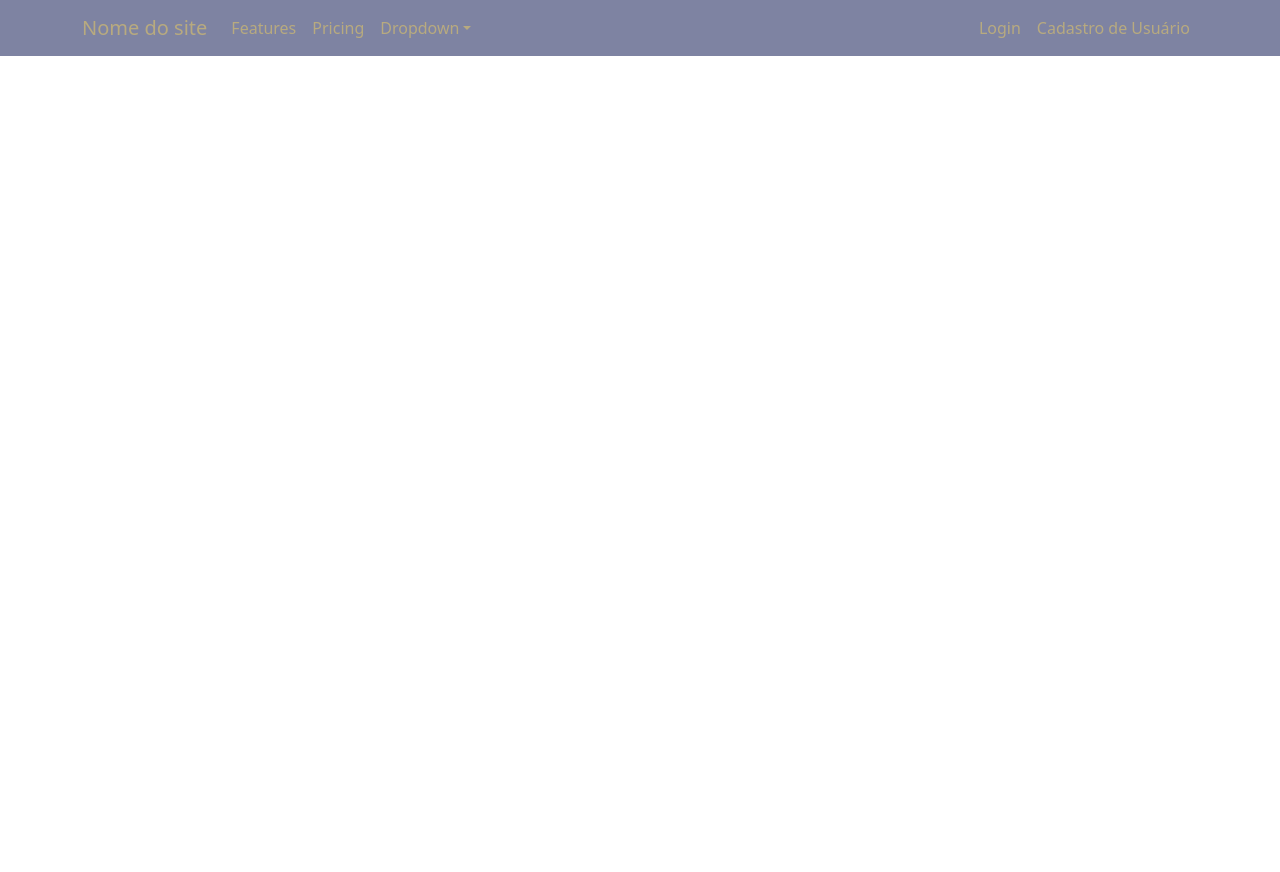
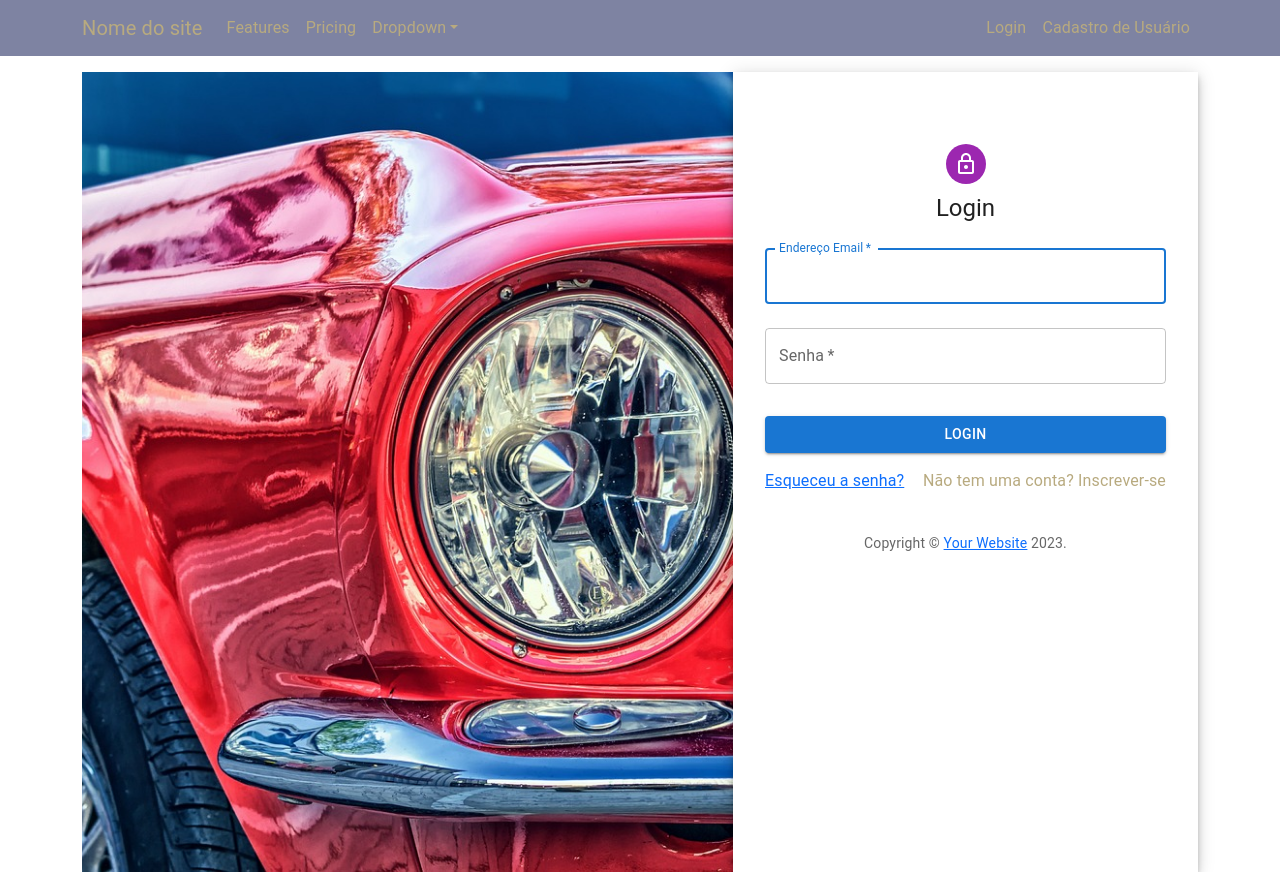
Before and after one commit to lucwallace/projeto_spring_front_end, a React (Create React App) app: page /login in a window 1280 px wide. Before the commit the page ends 800 px from the top, so only its background shows below. Built offline with nearby package versions, Linux system fonts and the light colour scheme.

Commit message:
Criação da página de login.

```diff
--- a/src/components/navBar/navBar-component.js
+++ b/src/components/navBar/navBar-component.js
@@ -7,6 +7,7 @@ import { BrowserRouter as Router, Routes, Route, Link } from "react-router-dom";
 import '../../css/NavBar.css';
 
 import Register from "../../pages/components/register-component/Register"
+import Login from "../../pages/components/login-component/Login"
 
 function navBarComponent() {
   return (
@@ -39,7 +40,7 @@ function navBarComponent() {
                   <Link className='navBarLink' to={"/login"}>Login</Link>
                 </Nav.Link>
                 <Nav.Link eventKey={2} href="#memes">
-                  <Link className='navBarLink' to={"/testando"}>Cadastro de Usuário</Link>
+                  <Link className='navBarLink' to={"/Register"}>Cadastro de Usuário</Link>
                 </Nav.Link>
               </Nav>
             </Navbar.Collapse>
@@ -48,7 +49,8 @@ function navBarComponent() {
 
         <div className="container mt-3">
           <Routes>
-            <Route path="/testando" element={<Register />} />
+            <Route path="/register" element={<Register />} />
+            <Route path="/login" element={<Login />} />
           </Routes>
         </div>
 
--- /dev/null
+++ b/src/pages/components/login-component/Login.js
@@ -0,0 +1,123 @@
+import * as React from 'react';
+import Avatar from '@mui/material/Avatar';
+import Button from '@mui/material/Button';
+import CssBaseline from '@mui/material/CssBaseline';
+import TextField from '@mui/material/TextField';
+import Paper from '@mui/material/Paper';
+import Box from '@mui/material/Box';
+import Grid from '@mui/material/Grid';
+import LockOutlinedIcon from '@mui/icons-material/LockOutlined';
+import Typography from '@mui/material/Typography';
+import { createTheme, ThemeProvider } from '@mui/material/styles';
+import Wallpaper from "../../../assets/imgs/ford-mustang.jpg"
+import { BrowserRouter as Router, Routes, Route, Link } from "react-router-dom";
+import Register from "../register-component/Register"
+
+function Copyright(props) {
+  return (
+    <Typography variant="body2" color="text.secondary" align="center" {...props}>
+      {'Copyright © '}
+      <Link color="inherit" href="https://mui.com/">
+        Your Website
+      </Link>{' '}
+      {new Date().getFullYear()}
+      {'.'}
+    </Typography>
+  );
+}
+
+// TODO remove, this demo shouldn't need to reset the theme.
+
+const defaultTheme = createTheme();
+
+export default function SignInSide() {
+  const handleSubmit = (event) => {
+    event.preventDefault();
+    const data = new FormData(event.currentTarget);
+    console.log({
+      email: data.get('email'),
+      password: data.get('password'),
+    });
+  };
+
+  return (
+    <ThemeProvider theme={defaultTheme}>
+      <Grid container component="main" sx={{ height: '100vh' }}>
+        <CssBaseline />
+        <Grid
+          item
+          xs={false}
+          sm={4}
+          md={7}
+          sx={{
+            backgroundImage: `url(${Wallpaper})`,
+            backgroundRepeat: 'no-repeat',
+            backgroundColor: (t) =>
+              t.palette.mode === 'light' ? t.palette.grey[50] : t.palette.grey[900],
+            backgroundSize: 'cover',
+            backgroundPosition: 'center',
+          }}
+        />
+        <Grid item xs={12} sm={8} md={5} component={Paper} elevation={6} square>
+          <Box
+            sx={{
+              my: 8,
+              mx: 4,
+              display: 'flex',
+              flexDirection: 'column',
+              alignItems: 'center',
+            }}
+          >
+            <Avatar sx={{ m: 1, bgcolor: 'secondary.main' }}>
+              <LockOutlinedIcon />
+            </Avatar>
+            <Typography component="h1" variant="h5">
+              Login
+            </Typography>
+            <Box component="form" noValidate onSubmit={handleSubmit} sx={{ mt: 1 }}>
+              <TextField
+                margin="normal"
+                required
+                fullWidth
+                id="email"
+                label="Endereço Email"
+                name="email"
+                autoComplete="email"
+                autoFocus
+              />
+              <TextField
+                margin="normal"
+                required
+                fullWidth
+                name="password"
+                label="Senha"
+                type="password"
+                id="password"
+                autoComplete="current-password"
+              />
+              <Button
+                type="submit"
+                fullWidth
+                variant="contained"
+                sx={{ mt: 3, mb: 2 }}
+              >
+                Login
+              </Button>
+              <Grid container>
+                <Grid item xs>
+                  <Link href="#" variant="body2">
+                    Esqueceu a senha?
+                  </Link>
+                </Grid>
+                <Grid item>
+                  <Link className='navBarLink' to={"/Register"}>Não tem uma conta? Inscrever-se</Link>
+                </Grid>
+              </Grid>
+              <Copyright sx={{ mt: 5 }} />
+            </Box>
+          </Box>
+        </Grid>
+      </Grid>
+    </ThemeProvider>
+  );
+}
```
Also changed, not shown: src/assets/imgs/ford-2705402_1920.jpg (added), src/assets/imgs/ford-mustang.jpg (added).
